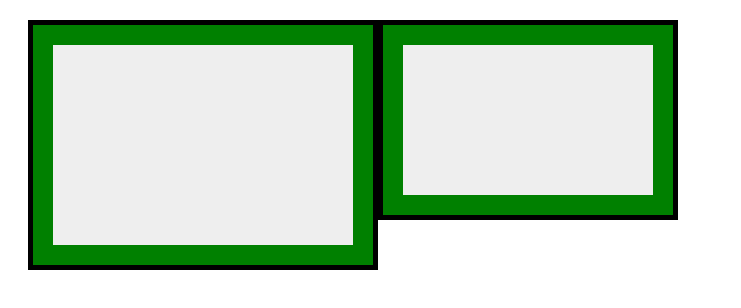
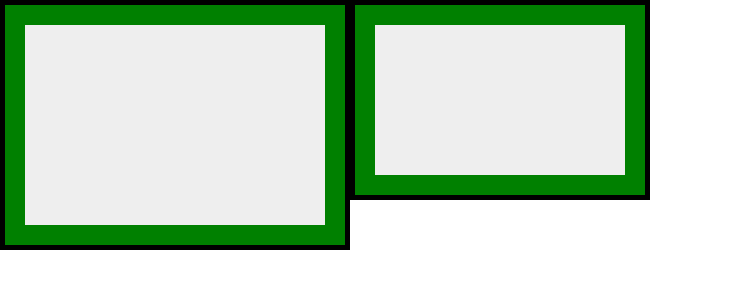
Before and after one commit to gldkru/html-lessons, a plain HTML site: page index.html in a window 1280 px wide. Shown: the whole page, without its empty margins (0-741 px from the left). Drawn offline with nearby package versions, Linux system fonts and the light colour scheme.

Commit message:
Example 3: * box-sizing, normalize

```diff
--- a/index.html
+++ b/index.html
@@ -6,6 +6,7 @@
 	<meta http-equiv="X-UA-Compatible" content="IE=edge">
 	<meta name="viewport" content="width=device-width, initial-scale=1.0">
 	<title>Document</title>
+	<link rel="stylesheet" href="https://necolas.github.io/normalize.css/8.0.1/normalize.css">
 	<link rel="stylesheet" href="./styles.css" />
 </head>
 
--- a/styles.css
+++ b/styles.css
@@ -1,3 +1,7 @@
+* {
+	box-sizing: border-box;
+}
+
 .container {
 	display: flex;
 	width: 600px;
@@ -6,7 +10,7 @@
 	/* flex-wrap: nowrap; */
 
 	/* For presentation */
-	margin: 20px;
+	/* margin: 20px; */
 }
 
 .block {
```
